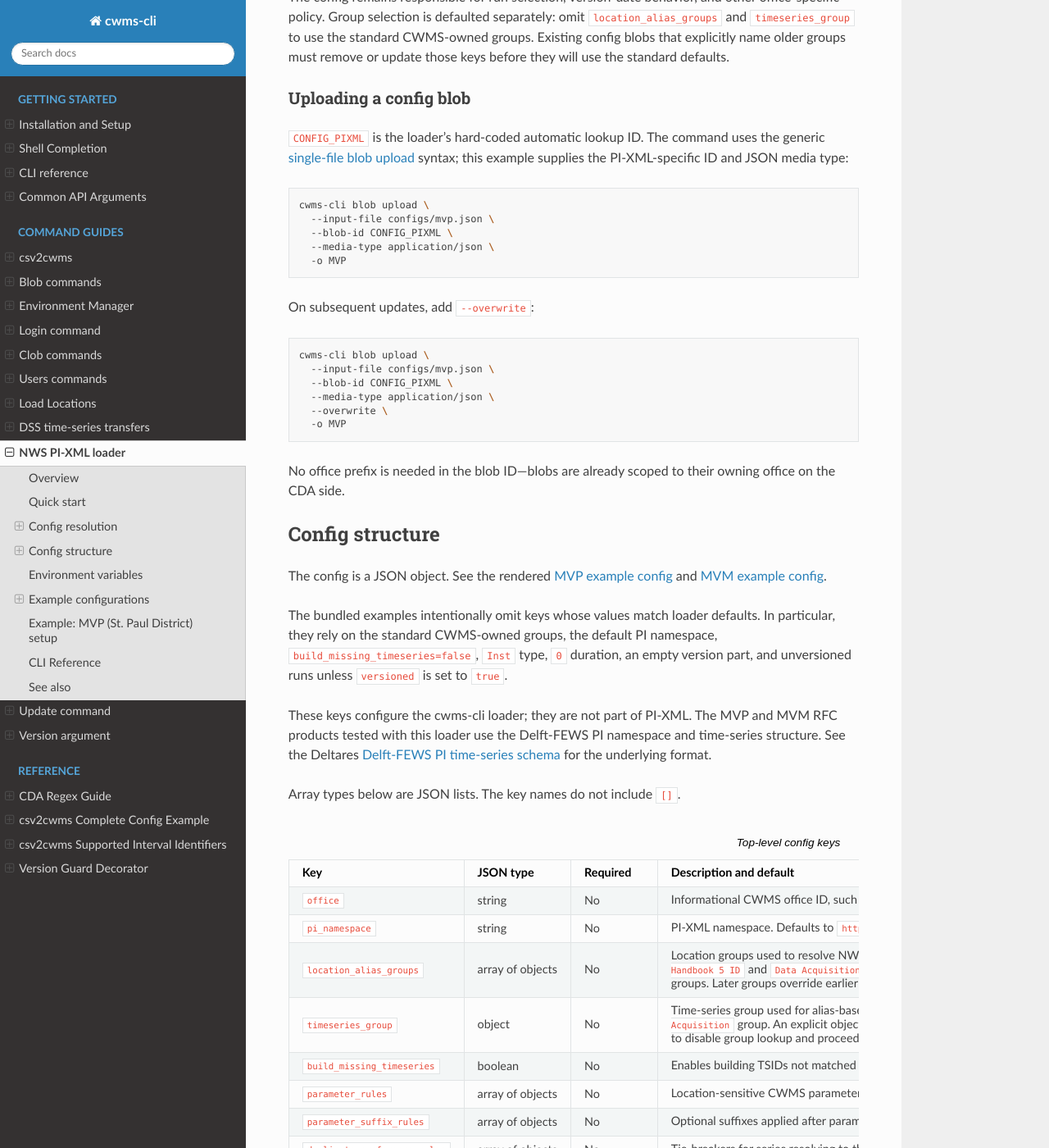
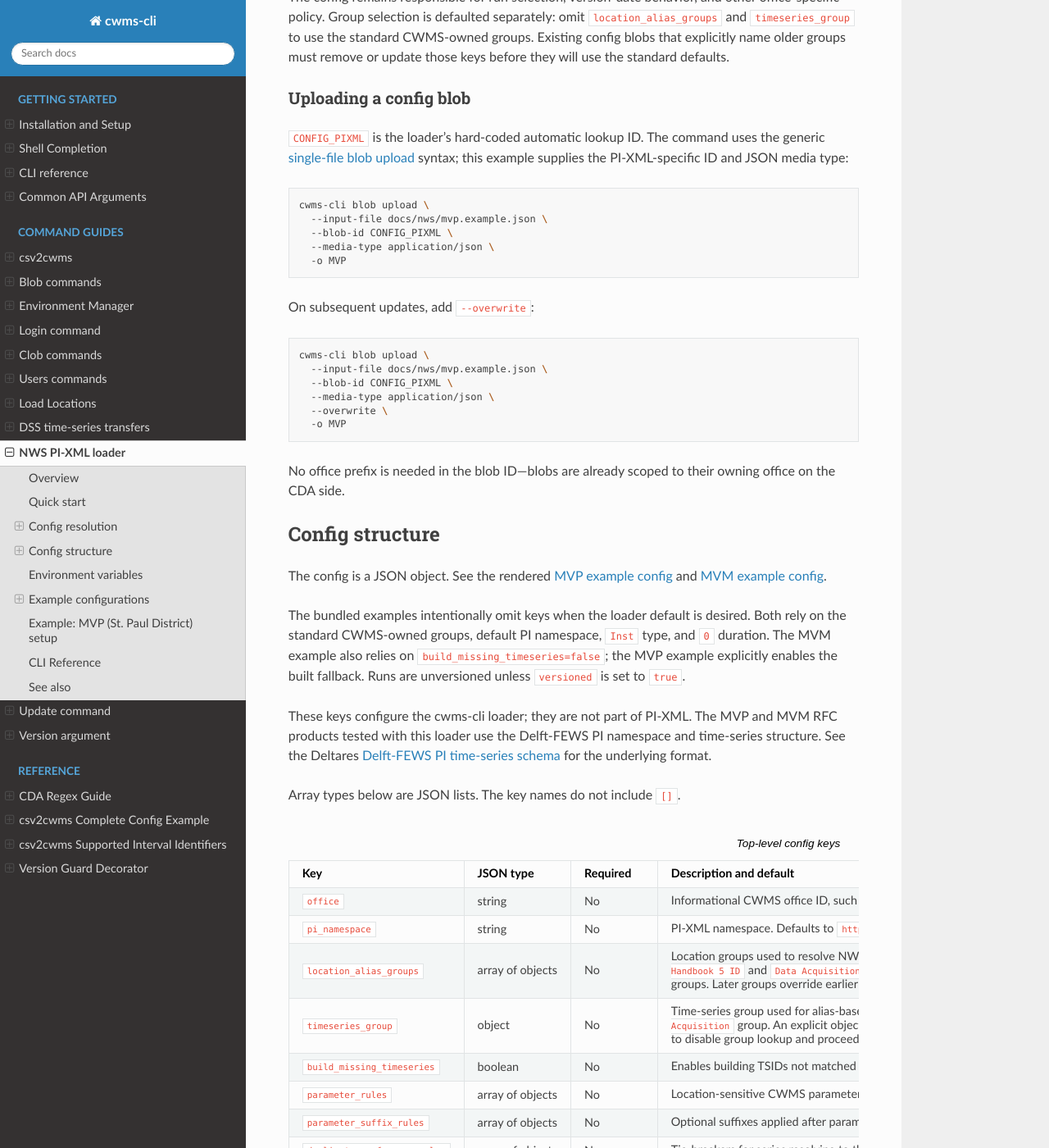
Before and after one commit to HydrologicEngineeringCenter/cwms-cli, a Sphinx documentation site: the page built from docs/cli/nws_pixml.rst, in a window 1280 px wide and 1400 px high, scrolled down 1354 px. Shown: the whole window at 82% size. Built offline with Sphinx 7.4.7 and the Read the Docs theme 3.1.0, drawn with Linux system fonts in a browser that asks for light colours; some of the changed text lies outside the part shown.

Commit message:
fix docs

```diff
--- a/docs/cli/nws_pixml.rst
+++ b/docs/cli/nws_pixml.rst
@@ -72,7 +72,7 @@ syntax; this example supplies the PI-XML-specific ID and JSON media type:
 .. code-block:: bash
 
    cwms-cli blob upload \
-     --input-file configs/mvp.json \
+     --input-file docs/nws/mvp.example.json \
      --blob-id CONFIG_PIXML \
      --media-type application/json \
      -o MVP
@@ -82,7 +82,7 @@ On subsequent updates, add ``--overwrite``:
 .. code-block:: bash
 
    cwms-cli blob upload \
-     --input-file configs/mvp.json \
+     --input-file docs/nws/mvp.example.json \
      --blob-id CONFIG_PIXML \
      --media-type application/json \
      --overwrite \
@@ -98,11 +98,11 @@ The config is a JSON object. See the rendered
 :ref:`MVP example config <nws-pixml-mvp-config>` and
 :ref:`MVM example config <nws-pixml-mvm-config>`.
 
-The bundled examples intentionally omit keys whose values match loader
-defaults. In particular, they rely on the standard CWMS-owned groups, the
-default PI namespace, ``build_missing_timeseries=false``, ``Inst`` type, ``0``
-duration, an empty version part, and unversioned runs unless ``versioned`` is
-set to ``true``.
+The bundled examples intentionally omit keys when the loader default is
+desired. Both rely on the standard CWMS-owned groups, default PI namespace,
+``Inst`` type, and ``0`` duration. The MVM example also relies on
+``build_missing_timeseries=false``; the MVP example explicitly enables the
+built fallback. Runs are unversioned unless ``versioned`` is set to ``true``.
 
 These keys configure the cwms-cli loader; they are not part of PI-XML. The MVP
 and MVM RFC products tested with this loader use the Delft-FEWS PI namespace
@@ -343,20 +343,26 @@ resolution settings use loader defaults.
 Example: MVP (St. Paul District) setup
 --------------------------------------
 
+The product filename below follows the MVP convention, including the trailing
+timestamp used to version the base run.
+
 .. code-block:: bash
 
    # One-time: upload the config blob
    cwms-cli blob upload \
-     --input-file configs/mvp.json \
+     --input-file docs/nws/mvp.example.json \
      --blob-id CONFIG_PIXML \
      --media-type application/json \
      -o MVP
 
    # Dry run (CDA_API_ROOT, CDA_API_KEY, and OFFICE are already in the environment)
-   cwms-cli nws pixml -i MSR_main_m10_mississippi_river.xml --dry-run
+   cwms-cli nws pixml \
+     -i MSR_2024091612_MSR_main_m10_mississippi_river.20240916142934 \
+     --dry-run
 
    # Live run
-   cwms-cli nws pixml -i MSR_main_m10_mississippi_river.xml
+   cwms-cli nws pixml \
+     -i MSR_2024091612_MSR_main_m10_mississippi_river.20240916142934
 
 CLI Reference
 -------------
```
